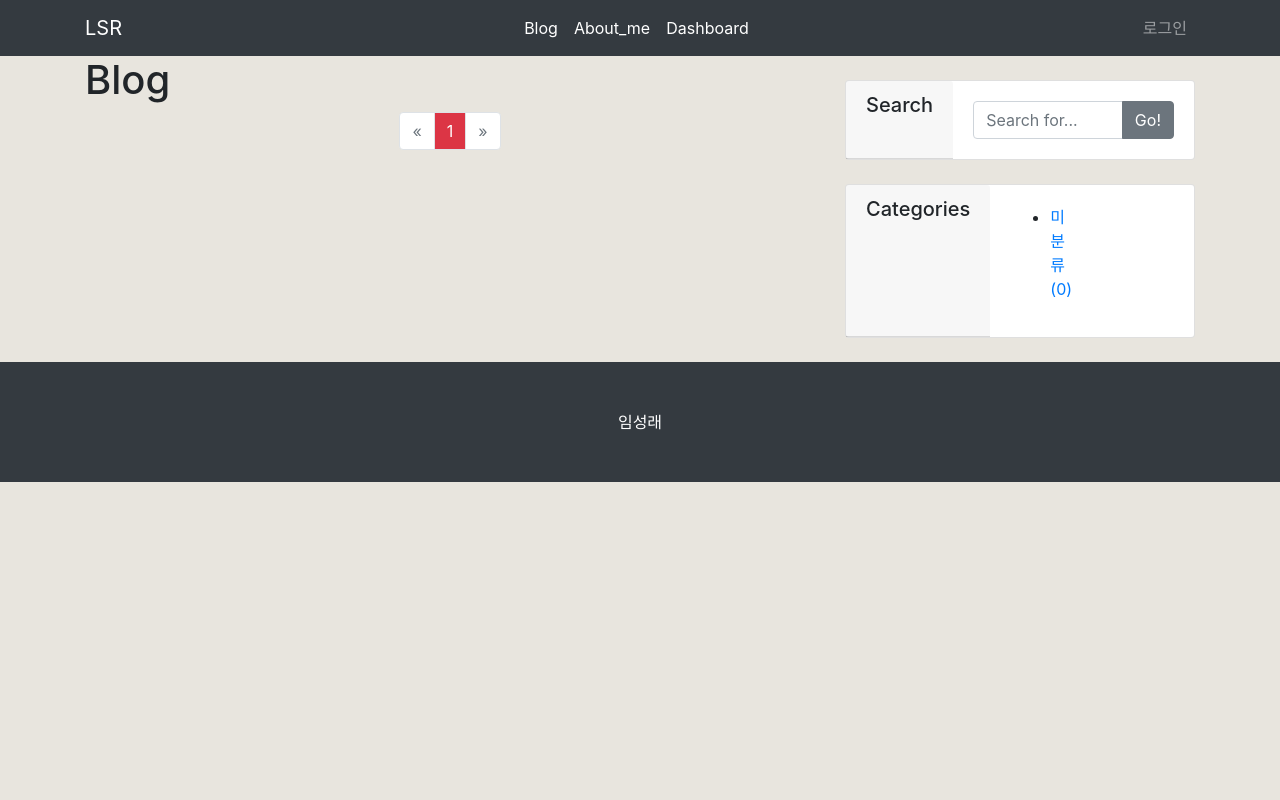
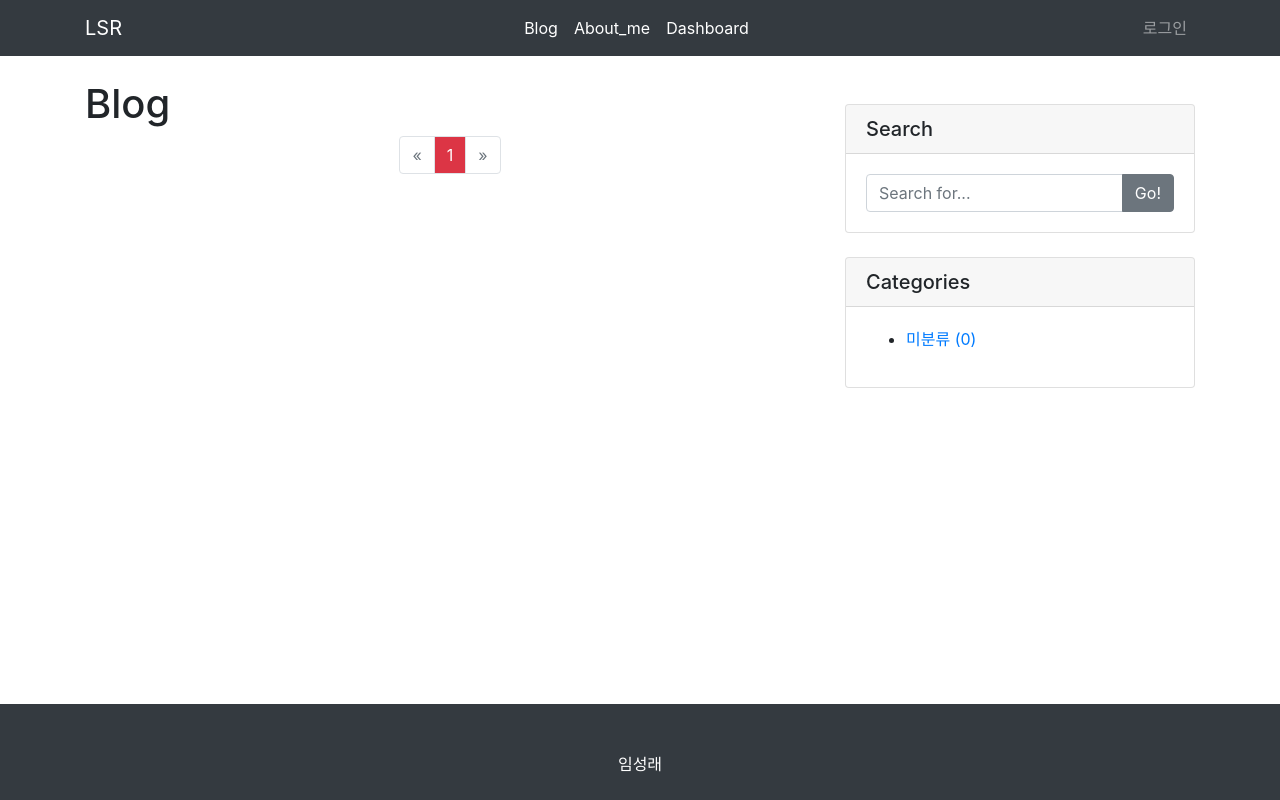
Before and after one commit to Limsungrae/dashboard_drug, a Django app: page /blog/ in a window 1280 px wide. Run offline with Django 3.2, Linux system fonts and the light colour scheme; data that the repository does not hold is empty; some libraries are stand-ins or nearby versions.

Commit message:
4/26 1차 팀 프로젝트 종료

```diff
--- a/blog/templates/blog/base.html
+++ b/blog/templates/blog/base.html
@@ -11,15 +11,33 @@
   <!-- <link rel="icon" type="image/x-icon" href="assets/favicon.ico" /> -->
   <!-- Core theme CSS (includes Bootstrap)-->
 
-  <link rel="stylesheet" href="https://cdn.jsdelivr.net/npm/bootstrap@4.6.2/dist/css/bootstrap.min.css"
+    <link rel="stylesheet" href="https://cdn.jsdelivr.net/npm/bootstrap@4.6.2/dist/css/bootstrap.min.css"
     integrity="sha384-xOolHFLEh07PJGoPkLv1IbcEPTNtaed2xpHsD9ESMhqIYd0nLMwNLD69Npy4HI+N" crossorigin="anonymous">
     <link rel="stylesheet" href="https://cdn.jsdelivr.net/npm/bootstrap-icons@1.10.4/font/bootstrap-icons.css">
+    <script src="https://cdn.jsdelivr.net/npm/chart.js"></script>
+
     {% block style %}
-    <script src="https://cdn.jsdelivr.net/npm/chart.js"></script>
-    <link rel="stylesheet" href="/dashboard_drug/static/css/dashboard.css">
+
     <script src="https://cdn.jsdelivr.net/npm/@popperjs/core@2.11.7/dist/umd/popper.min.js" integrity="sha384-zYPOMqeu1DAVkHiLqWBUTcbYfZ8osu1Nd6Z89ify25QV9guujx43ITvfi12/QExE" crossorigin="anonymous"></script>
-<script src="https://cdn.jsdelivr.net/npm/bootstrap@5.3.0-alpha3/dist/js/bootstrap.min.js" integrity="sha384-Y4oOpwW3duJdCWv5ly8SCFYWqFDsfob/3GkgExXKV4idmbt98QcxXYs9UoXAB7BZ" crossorigin="anonymous"></script>
+    <script src="https://cdn.jsdelivr.net/npm/bootstrap@5.3.0-alpha3/dist/js/bootstrap.min.js" integrity="sha384-Y4oOpwW3duJdCWv5ly8SCFYWqFDsfob/3GkgExXKV4idmbt98QcxXYs9UoXAB7BZ" crossorigin="anonymous"></script>
 {% endblock %}
+    <style>
+
+        body{
+          display: flex;
+          flex-direction: column;
+
+        }
+        .content{
+          flex: 1;
+        }
+        header{
+          height: 80px;
+        }
+        footer{
+          height: 80px;
+        }
+    </style>
 </head>
 
 <body>
@@ -29,7 +47,7 @@
 
 
   <!-- Page content-->
-  <div class="container">
+  <div class="container content">
 
         {% block main-area %}
         {% endblock %}
@@ -77,6 +95,28 @@
   <script src="https://cdn.jsdelivr.net/npm/bootstrap@4.6.0/dist/js/bootstrap.bundle.min.js"></script>
   <!-- Core theme JS-->
   <!-- <script src="js/scripts.js"></script> -->
+
+  <script>
+    let nav_h = document.querySelector('.navbar').clientHeight;
+    let con_h = document.querySelector('div.content').clientHeight;
+    let footer_h = document.querySelector('footer').clientHeight;
+
+    //  navbar, container(contents) , footer 높이 콘솔 출력
+    console.log(nav_h, con_h, footer_h)
+    // viewport 높이
+    console.log(window.innerHeight)
+    // html 콘텐츠 문서의 높이
+    doc_g = nav_h + con_h + footer_h
+    // 높이의 따른 fixed-bottom 처리
+
+    if( doc_g >= window.innerHeight ){
+
+        document.querySelector('footer').classList.remove('fixed-bottom')
+    }
+
+</script>
+
+
 </body>
 
 </html>
--- a/blog/templates/blog/footer.html
+++ b/blog/templates/blog/footer.html
@@ -1,5 +1,5 @@
   <!-- Footer-->
-  <footer class="py-5 bg-dark">
+  <footer class="py-5 bg-dark fixed-bottom">
     <div class="container">
       <p class="m-0 text-center text-white">임성래 </p>
     </div>
--- a/blog/templates/blog/navar.html
+++ b/blog/templates/blog/navar.html
@@ -1,4 +1,6 @@
 {% load socialaccount %}
+
+<header>
   <nav class="navbar navbar-expand-lg navbar-dark bg-dark">
     <div class="container">
       <a class="navbar-brand" href="/">LSR</a>
@@ -80,3 +82,5 @@
     </div>
   </div>
   </div>
+
+</header>
--- /dev/null
+++ b/dashboard_drug/static/css/style.css
@@ -0,0 +1,5 @@
+
+
+.container{
+
+}
```
Also changed, not shown: single_pages/templates/single_pages/about_me.html (+16 -16 lines), 5 other files. Lines whose indentation alone changed are shown as unchanged.
